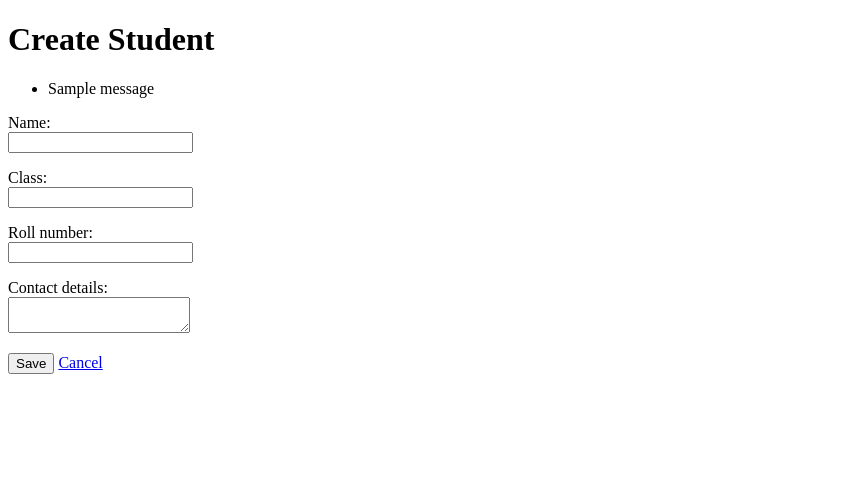
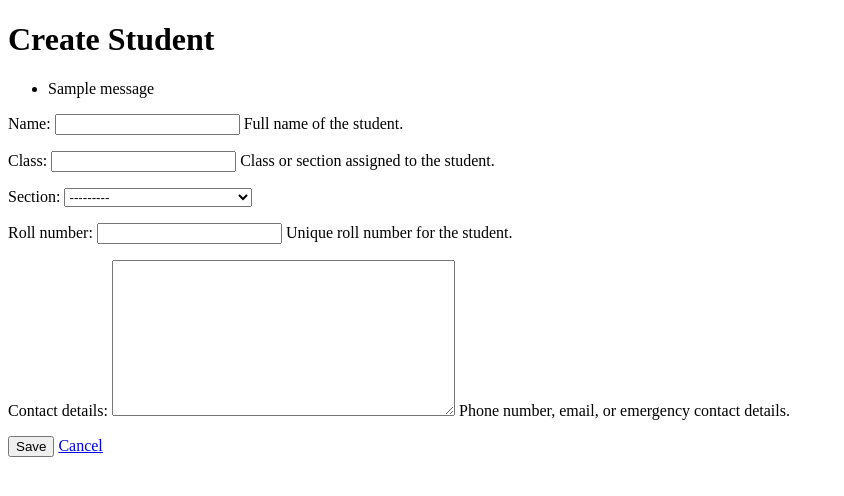
Before and after one commit to Smart-Attendance-Management-System/Student-Attendance-Management-System, a Django app: page /students/create/ in a window 1280 px wide. Shown: the top 496 px of the page, without its empty margins (0-844 px from the left). Run offline with Django 5.2, Linux system fonts and the light colour scheme; a user stored in the database is signed in; tables that the repository leaves empty hold one stand-in row (values such as "Sample post"); one stand-in notice (Sample message) is shown.

Commit message:
feat(students): add class section and subject management

```diff
--- a/sams_project/urls.py
+++ b/sams_project/urls.py
@@ -20,6 +20,30 @@ from django.urls import include, path
 
 from students import views as student_views
 
+classes_urlpatterns = [
+    path('', student_views.academic_class_list, name='list'),
+    path('create/', student_views.academic_class_create, name='create'),
+    path('<int:pk>/', student_views.academic_class_detail, name='detail'),
+    path('<int:pk>/update/', student_views.academic_class_update, name='update'),
+    path('<int:pk>/delete/', student_views.academic_class_delete, name='delete'),
+]
+
+sections_urlpatterns = [
+    path('', student_views.section_list, name='list'),
+    path('create/', student_views.section_create, name='create'),
+    path('<int:pk>/', student_views.section_detail, name='detail'),
+    path('<int:pk>/update/', student_views.section_update, name='update'),
+    path('<int:pk>/delete/', student_views.section_delete, name='delete'),
+]
+
+subjects_urlpatterns = [
+    path('', student_views.subject_list, name='list'),
+    path('create/', student_views.subject_create, name='create'),
+    path('<int:pk>/', student_views.subject_detail, name='detail'),
+    path('<int:pk>/update/', student_views.subject_update, name='update'),
+    path('<int:pk>/delete/', student_views.subject_delete, name='delete'),
+]
+
 urlpatterns = [
     path('admin/', admin.site.urls),
     path('accounts/login/', auth_views.LoginView.as_view(), name='login'),
@@ -30,4 +54,7 @@ urlpatterns = [
         path('<int:pk>/update/', student_views.student_update, name='update'),
         path('<int:pk>/delete/', student_views.student_delete, name='delete'),
     ], 'students'), 'students')),
+    path('classes/', include((classes_urlpatterns, 'classes'), namespace='classes')),
+    path('sections/', include((sections_urlpatterns, 'sections'), namespace='sections')),
+    path('subjects/', include((subjects_urlpatterns, 'subjects'), namespace='subjects')),
 ]
--- /dev/null
+++ b/students/forms.py
@@ -0,0 +1,45 @@
+from django import forms
+
+from .models import AcademicClass, Section, Student, Subject
+
+
+class StudentForm(forms.ModelForm):
+    class Meta:
+        model = Student
+        fields = ("name", "student_class", "section", "roll_number", "contact_details")
+        labels = {"student_class": "Class"}
+        widgets = {
+            "student_class": forms.TextInput(attrs={"required": True}),
+        }
+
+    def __init__(self, *args, **kwargs):
+        super().__init__(*args, **kwargs)
+        self.fields["student_class"].required = False
+
+    def clean(self):
+        cleaned_data = super().clean()
+        section = cleaned_data.get("section")
+        student_class = (cleaned_data.get("student_class") or "").strip()
+        if section:
+            cleaned_data["student_class"] = str(section.academic_class)
+        elif not student_class:
+            self.add_error("student_class", "Class or section is required.")
+        return cleaned_data
+
+
+class AcademicClassForm(forms.ModelForm):
+    class Meta:
+        model = AcademicClass
+        fields = ("name",)
+
+
+class SectionForm(forms.ModelForm):
+    class Meta:
+        model = Section
+        fields = ("academic_class", "name")
+
+
+class SubjectForm(forms.ModelForm):
+    class Meta:
+        model = Subject
+        fields = ("name", "code")
--- a/students/templates/students/student_form.html
+++ b/students/templates/students/student_form.html
@@ -15,18 +15,11 @@
         </ul>
     {% endif %}
 
-    {% if errors %}
-        <ul>
-            {% for field, messages in errors.items %}
-                {% for message in messages %}
-                    <li>{{ field }}: {{ message }}</li>
-                {% endfor %}
-            {% endfor %}
-        </ul>
-    {% endif %}
-
     <form method="post">
         {% csrf_token %}
+        {% if form %}
+            {{ form.as_p }}
+        {% else %}
             <p>
                 <label for="name">Name:</label><br>
                 <input id="name" type="text" name="name" value="{{ student.name|default:'' }}" required>
@@ -43,6 +36,7 @@
                 <label for="contact_details">Contact details:</label><br>
                 <textarea id="contact_details" name="contact_details" required>{{ student.contact_details|default:'' }}</textarea>
             </p>
+        {% endif %}
         <button type="submit">Save</button>
         <a href="{% url 'students:list' %}">Cancel</a>
     </form>
--- a/students/views.py
+++ b/students/views.py
@@ -1,13 +1,14 @@
 from django.contrib import messages
 from django.contrib.auth.decorators import login_required
-from django.core.exceptions import ValidationError
 from django.db import IntegrityError
+from django.db.models.deletion import ProtectedError
 from django.http import HttpResponseForbidden
-from django.shortcuts import redirect, render
+from django.shortcuts import get_object_or_404, redirect, render
 from django.views.decorators.http import require_http_methods
 
 from accounts.models import User
-from .models import Student
+from .forms import AcademicClassForm, SectionForm, StudentForm, SubjectForm
+from .models import AcademicClass, Section, Student, Subject
 
 
 def _admin_required(view_func):
@@ -15,7 +16,7 @@ def _admin_required(view_func):
         if not request.user.is_authenticated:
             return redirect("login")
         if request.user.role != User.Role.ADMIN:
-            return HttpResponseForbidden("Only admins can manage student profiles.")
+            return HttpResponseForbidden("Only admins can manage these records.")
         return view_func(request, *args, **kwargs)
 
     wrapped.__name__ = view_func.__name__
@@ -27,28 +28,22 @@ def _admin_required(view_func):
 @require_http_methods(["GET", "POST"])
 def student_create(request):
     if request.method == "POST":
-        student = Student(
-            name=request.POST.get("name", "").strip(),
-            student_class=request.POST.get("student_class", "").strip(),
-            roll_number=request.POST.get("roll_number", ""),
-            contact_details=request.POST.get("contact_details", "").strip(),
-        )
-        try:
-            student.full_clean()
-            student.save()
-            messages.success(request, "Student profile created successfully.")
-            return redirect("students:list")
-        except (ValidationError, ValueError) as exc:
-            errors = exc.message_dict if hasattr(exc, "message_dict") else {"__all__": [str(exc)]}
-            return render(request, "students/student_form.html", {"student": student, "errors": errors})
-        except IntegrityError:
-            return render(
-                request,
-                "students/student_form.html",
-                {"student": student, "errors": {"roll_number": ["A student with this roll number already exists."]}},
-            )
+        form = StudentForm(request.POST)
+        if form.is_valid():
+            try:
+                student = form.save()
+            except IntegrityError:
+                form.add_error("roll_number", "A student with this roll number already exists.")
+            else:
+                messages.success(request, "Student profile created successfully.")
+                return redirect("students:list")
+        return render(request, "students/student_form.html", {"form": form, "student": form.instance})
 
-    return render(request, "students/student_form.html", {"student": Student()})
+    return render(
+        request,
+        "students/student_form.html",
+        {"form": StudentForm(), "student": Student()},
+    )
 
 
 @login_required(login_url="login")
@@ -63,7 +58,7 @@ def student_list(request):
 @_admin_required
 @require_http_methods(["GET"])
 def student_detail(request, pk):
-    student = Student.objects.get(pk=pk)
+    student = get_object_or_404(Student, pk=pk)
     return render(request, "students/student_detail.html", {"student": student})
 
 
@@ -71,35 +66,156 @@ def student_detail(request, pk):
 @_admin_required
 @require_http_methods(["GET", "POST"])
 def student_update(request, pk):
-    student = Student.objects.get(pk=pk)
+    student = get_object_or_404(Student, pk=pk)
     if request.method == "POST":
-        student.name = request.POST.get("name", "").strip()
-        student.student_class = request.POST.get("student_class", "").strip()
-        student.roll_number = request.POST.get("roll_number", "")
-        student.contact_details = request.POST.get("contact_details", "").strip()
-        try:
-            student.full_clean()
-            student.save()
-            messages.success(request, "Student profile updated successfully.")
-            return redirect("students:list")
-        except (ValidationError, ValueError) as exc:
-            errors = exc.message_dict if hasattr(exc, "message_dict") else {"__all__": [str(exc)]}
-            return render(request, "students/student_form.html", {"student": student, "errors": errors})
-        except IntegrityError:
-            return render(
-                request,
-                "students/student_form.html",
-                {"student": student, "errors": {"roll_number": ["A student with this roll number already exists."]}},
-            )
+        form = StudentForm(request.POST, instance=student)
+        if form.is_valid():
+            try:
+                form.save()
+            except IntegrityError:
+                form.add_error("roll_number", "A student with this roll number already exists.")
+            else:
+                messages.success(request, "Student profile updated successfully.")
+                return redirect("students:list")
+        return render(request, "students/student_form.html", {"form": form, "student": form.instance})
 
-    return render(request, "students/student_form.html", {"student": student})
+    return render(
+        request,
+        "students/student_form.html",
+        {"form": StudentForm(instance=student), "student": student},
+    )
 
 
 @login_required(login_url="login")
 @_admin_required
 @require_http_methods(["POST"])
 def student_delete(request, pk):
-    student = Student.objects.get(pk=pk)
+    student = get_object_or_404(Student, pk=pk)
     student.delete()
     messages.success(request, "Student profile deleted successfully.")
     return redirect("students:list")
+
+
+def _catalog_views(model, form_class, title, list_name):
+    @login_required(login_url="login")
+    @_admin_required
+    @require_http_methods(["GET", "POST"])
+    def create(request):
+        form = form_class(request.POST or None)
+        if form.is_valid():
+            try:
+                form.save()
+            except IntegrityError:
+                form.add_error(None, f"{title} already exists.")
+            else:
+                messages.success(request, f"{title} created successfully.")
+                return redirect(list_name)
+        return render(
+            request,
+            "students/catalog_form.html",
+            {"form": form, "title": f"Create {title}"},
+        )
+
+    @login_required(login_url="login")
+    @_admin_required
+    @require_http_methods(["GET"])
+    def listing(request):
+        return render(
+            request,
+            "students/catalog_list.html",
+            {
+                "records": model.objects.all(),
+                "title": f"{title}s",
+                "create_url": f"{list_name.split(':')[0]}:create",
+                "detail_url": f"{list_name.split(':')[0]}:detail",
+                "update_url": f"{list_name.split(':')[0]}:update",
+                "delete_url": f"{list_name.split(':')[0]}:delete",
+            },
+        )
+
+    @login_required(login_url="login")
+    @_admin_required
+    @require_http_methods(["GET"])
+    def detail(request, pk):
+        return render(
+            request,
+            "students/catalog_detail.html",
+            {"record": get_object_or_404(model, pk=pk), "title": title, "list_url": list_name},
+        )
+
+    @login_required(login_url="login")
+    @_admin_required
+    @require_http_methods(["GET", "POST"])
+    def update(request, pk):
+        record = get_object_or_404(model, pk=pk)
+        form = form_class(request.POST or None, instance=record)
+        if form.is_valid():
+            try:
+                form.save()
+            except IntegrityError:
+                form.add_error(None, f"{title} already exists.")
+            else:
+                messages.success(request, f"{title} updated successfully.")
+                return redirect(list_name)
+        return render(
+            request,
+            "students/catalog_form.html",
+            {"form": form, "title": f"Update {title}"},
+        )
+
+    @login_required(login_url="login")
+    @_admin_required
+    @require_http_methods(["POST"])
+    def delete(request, pk):
+        record = get_object_or_404(model, pk=pk)
+        try:
+            record.delete()
+        except ProtectedError:
+            messages.error(request, f"{title} cannot be deleted while it is in use.")
+        else:
+            messages.success(request, f"{title} deleted successfully.")
+        return redirect(list_name)
+
+    return create, listing, detail, update, delete
+
+
+class_views = _catalog_views(
+    AcademicClass,
+    AcademicClassForm,
+    "Class",
+    "classes:list",
+)
+section_views = _catalog_views(
+    Section,
+    SectionForm,
+    "Section",
+    "sections:list",
+)
+subject_views = _catalog_views(
+    Subject,
+    SubjectForm,
+    "Subject",
+    "subjects:list",
+)
+
+(
+    academic_class_create,
+    academic_class_list,
+    academic_class_detail,
+    academic_class_update,
+    academic_class_delete,
+) = class_views
+(
+    section_create,
+    section_list,
+    section_detail,
+    section_update,
+    section_delete,
+) = section_views
+(
+    subject_create,
+    subject_list,
+    subject_detail,
+    subject_update,
+    subject_delete,
+) = subject_views
```
Also changed, not shown: students/admin.py (+20 -2 lines), students/templates/students/catalog_detail.html (added, +12 -0 lines), students/templates/students/catalog_form.html (added, +16 -0 lines), students/templates/students/catalog_list.html (added, +32 -0 lines). Lines whose indentation alone changed are shown as unchanged.
